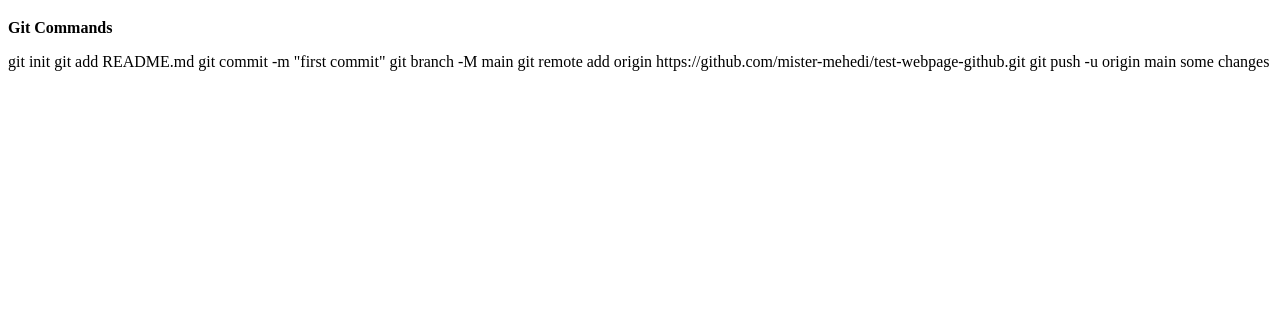
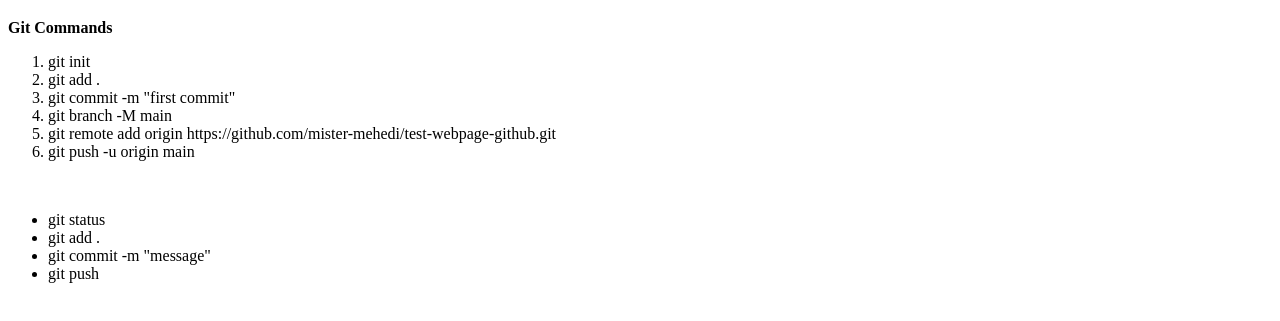
Before and after one commit to mister-mehedi/test-webpage-github, a plain HTML site: page index.html in a window 1280 px wide. Shown: the part 61-382 px from the top of the page. Drawn offline with Linux system fonts and the light colour scheme.

Commit message:
decorating git command contents

```diff
--- a/index.html
+++ b/index.html
@@ -12,14 +12,21 @@
 
   <p><b>Git Commands</b></p>
   <p>
-    git init
-    git add README.md
-    git commit -m "first commit"
-    git branch -M main
-    git remote add origin https://github.com/mister-mehedi/test-webpage-github.git
-    git push -u origin main
+  <ol>
+    <li>git init</li>
+    <li>git add .</li>
+    <li>git commit -m "first commit"</li>
+    <li>git branch -M main</li>
+    <li>git remote add origin https://github.com/mister-mehedi/test-webpage-github.git</li>
+    <li>git push -u origin main</li>
+  </ol><br>
 
-    some changes
+  <ul>
+    <li>git status</li>
+    <li>git add .</li>
+    <li>git commit -m "message"</li>
+    <li>git push</li>
+  </ul>
   </p>
 
 </body>
```
